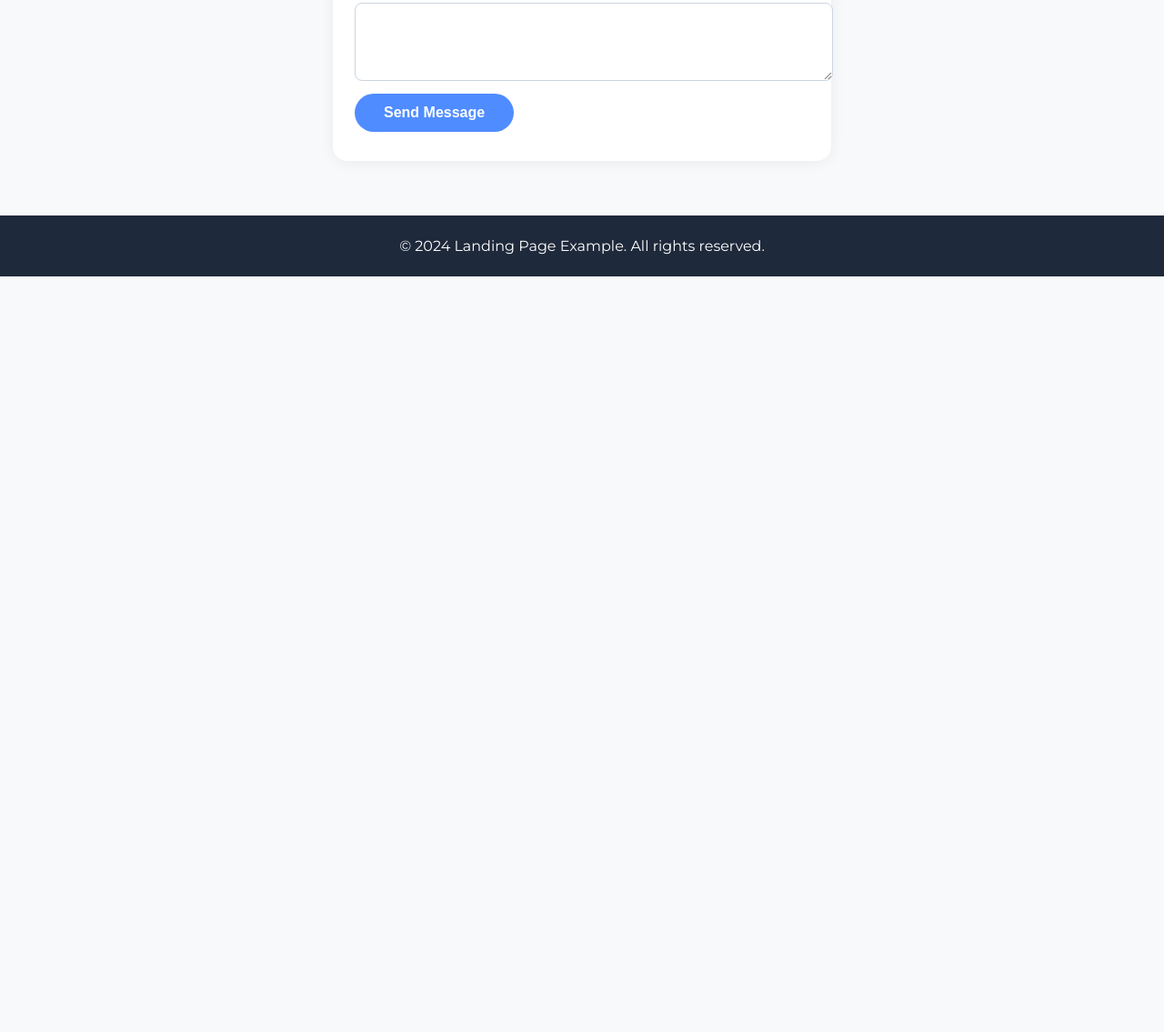
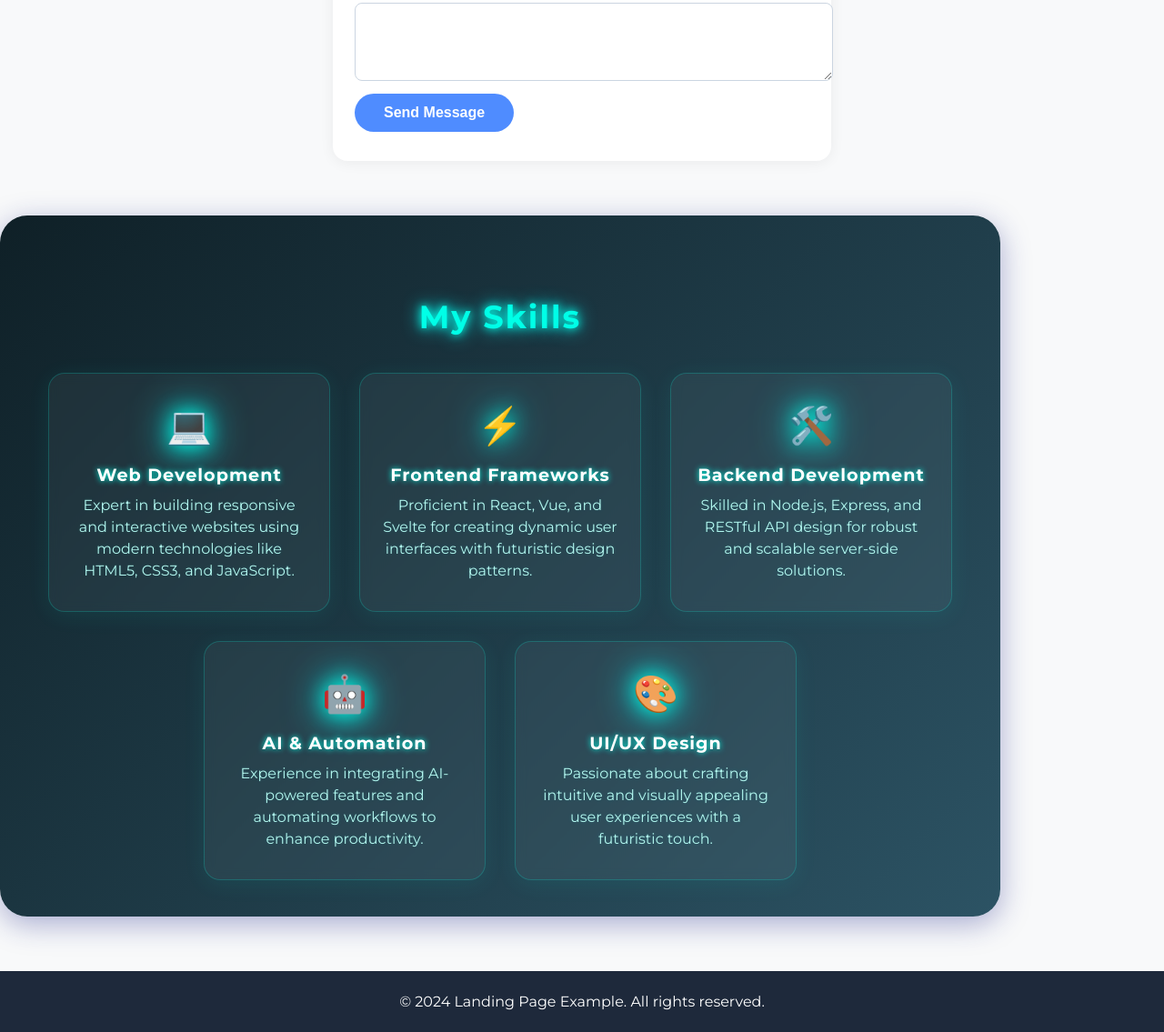
Before and after one commit to fzan25/belajar-git, a plain HTML site: page index.html in a window 1280 px wide. Shown: the part 1507-2642 px from the top of the page at 91% size. Before the commit the page ends 1811 px from the top, so only its background shows below. Drawn offline with Linux system fonts and the light colour scheme.

Commit message:
Add skills section with detailed skill cards and responsive styling

```diff
--- a/index.html
+++ b/index.html
@@ -254,6 +254,117 @@
       </form>
     </div>
   </section>
+  <section id="skills" class="skills-section">
+    <h2 class="skills-title">My Skills</h2>
+    <div class="skills-list">
+      <div class="skill-card">
+        <div class="skill-icon">💻</div>
+        <div class="skill-name">Web Development</div>
+        <div class="skill-desc">Expert in building responsive and interactive websites using modern technologies like HTML5, CSS3, and JavaScript.</div>
+      </div>
+      <div class="skill-card">
+        <div class="skill-icon">⚡</div>
+        <div class="skill-name">Frontend Frameworks</div>
+        <div class="skill-desc">Proficient in React, Vue, and Svelte for creating dynamic user interfaces with futuristic design patterns.</div>
+      </div>
+      <div class="skill-card">
+        <div class="skill-icon">🛠️</div>
+        <div class="skill-name">Backend Development</div>
+        <div class="skill-desc">Skilled in Node.js, Express, and RESTful API design for robust and scalable server-side solutions.</div>
+      </div>
+      <div class="skill-card">
+        <div class="skill-icon">🤖</div>
+        <div class="skill-name">AI & Automation</div>
+        <div class="skill-desc">Experience in integrating AI-powered features and automating workflows to enhance productivity.</div>
+      </div>
+      <div class="skill-card">
+        <div class="skill-icon">🎨</div>
+        <div class="skill-name">UI/UX Design</div>
+        <div class="skill-desc">Passionate about crafting intuitive and visually appealing user experiences with a futuristic touch.</div>
+      </div>
+    </div>
+  </section>
+  <style>
+    .skills-section {
+      background: linear-gradient(135deg, #0f2027 0%, #2c5364 100%);
+      padding: 60px 0 40px 0;
+      margin: 60px 0 0 0;
+      border-radius: 30px;
+      box-shadow: 0 8px 32px 0 rgba(31, 38, 135, 0.37);
+      position: relative;
+      overflow: hidden;
+    }
+    .skills-title {
+      text-align: center;
+      font-size: 2.2em;
+      color: #00ffe7;
+      letter-spacing: 2px;
+      margin-bottom: 40px;
+      text-shadow: 0 0 10px #00ffe7, 0 0 20px #0ff;
+    }
+    .skills-list {
+      display: flex;
+      flex-wrap: wrap;
+      justify-content: center;
+      gap: 32px;
+    }
+    .skill-card {
+      background: rgba(255,255,255,0.05);
+      border: 1.5px solid rgba(0,255,231,0.2);
+      border-radius: 18px;
+      box-shadow: 0 4px 24px 0 rgba(0,255,231,0.08);
+      padding: 32px 24px;
+      width: 260px;
+      display: flex;
+      flex-direction: column;
+      align-items: center;
+      transition: transform 0.25s, box-shadow 0.25s, border 0.25s;
+      backdrop-filter: blur(6px);
+      position: relative;
+      overflow: hidden;
+    }
+    .skill-card:hover {
+      transform: translateY(-8px) scale(1.04);
+      box-shadow: 0 8px 32px 0 #00ffe7aa, 0 0 40px #0ff4;
+      border: 1.5px solid #00ffe7;
+    }
+    .skill-icon {
+      font-size: 2.5em;
+      margin-bottom: 18px;
+      color: #00ffe7;
+      text-shadow: 0 0 12px #00ffe7, 0 0 24px #0ff;
+      animation: neon-glow 1.5s infinite alternate;
+    }
+    @keyframes neon-glow {
+      from { text-shadow: 0 0 8px #00ffe7, 0 0 16px #0ff; }
+      to { text-shadow: 0 0 24px #00ffe7, 0 0 48px #0ff; }
+    }
+    .skill-name {
+      font-size: 1.2em;
+      font-weight: bold;
+      color: #fff;
+      margin-bottom: 10px;
+      letter-spacing: 1px;
+      text-shadow: 0 0 6px #00ffe7;
+    }
+    .skill-desc {
+      color: #b2f7ef;
+      font-size: 1em;
+      text-align: center;
+      line-height: 1.5;
+      text-shadow: 0 0 4px #0ff2;
+    }
+    @media (max-width: 900px) {
+      .skills-list {
+        flex-direction: column;
+        align-items: center;
+      }
+      .skill-card {
+        width: 90%;
+        margin-bottom: 24px;
+      }
+    }
+  </style>
 
   <footer>
     &copy; 2024 Landing Page Example. All rights reserved.
```
